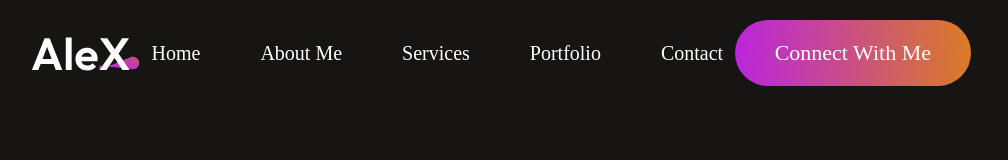
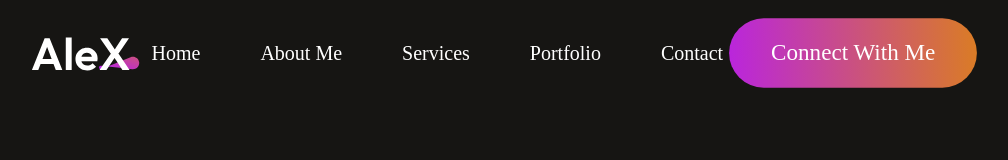
Before and after one commit to KipletingEdwin/kipleting-edwin-portfolio, a React (Vite) app: page / in a window 1280 px wide. In both pictures the pointer is over the element "Connect With Me". Shown: the top 160 px of the page, without its empty margins (139-1147 px from the left). Built offline with nearby package versions, Linux system fonts and the light colour scheme.

Commit message:
add transition on hover

```diff
--- a/src/Components/Navbar/Navbar.css
+++ b/src/Components/Navbar/Navbar.css
@@ -19,4 +19,9 @@
     background: linear-gradient(267deg,#DA7C25 0.36%, #B923E1 102.06%);
     font-size: 22px;
     cursor: pointer;
+    transition: 0.5s;
 }
+
+.nav-connect:hover{
+    transform: scale(1.05);
+}
```
